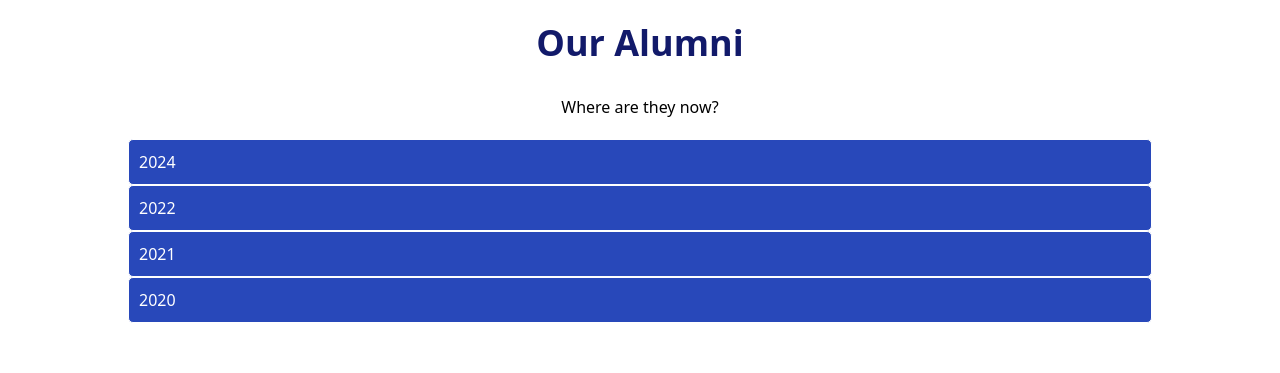
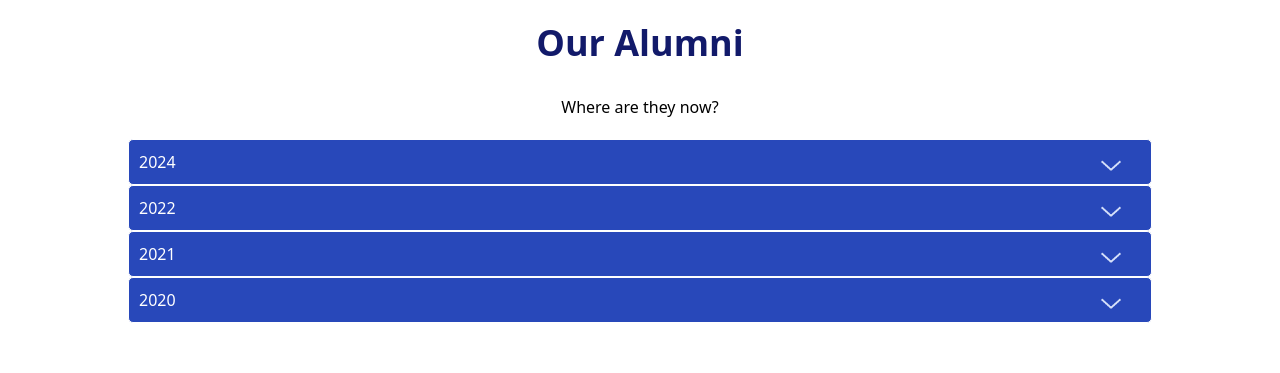
Before and after one commit to hoohacks/team-website, a React (Create React App) app: page / in a window 1280 px wide. Shown: the part 1600-1973 px from the top of the page. Built offline with nearby package versions, Linux system fonts and the light colour scheme; the HTML template or start-up script is replaced by a standard one.

Commit message:
added up and down arrows

```diff
--- a/src/Alumni.css
+++ b/src/Alumni.css
@@ -19,6 +19,11 @@
     border-radius: 5px;
     border-color: white;
     border-width: 0.5px;
+    flex-direction: row;
+    justify-content: space-between;
+    flex: 1;
+    display: flex;
+    width: 100%;
 }
 
 .bar.active{
@@ -66,6 +71,7 @@
 
 .topRow{
     flex-direction: row;
+    justify-content: space-between;
     flex: 1;
     display: flex;
     width: 100%;
@@ -77,6 +83,13 @@
     margin-top: 10px;
 }
 
+.arrow{
+    margin-right: 20px;
+    margin-top: 10px;
+    width: 2%;
+    height: 2%;
+}
+
 .profileImage{
     height: 50%;
     width: 50%;
--- a/src/screens/Home/Alumni.tsx
+++ b/src/screens/Home/Alumni.tsx
@@ -2,6 +2,8 @@ import React from "react";
 import { useState } from "react";
 import '../../Alumni.css';
 import profileImage from '../../assets/profile_image.png';
+import downArrow from '../../assets/downArrow.png';
+import upArrow from '../../assets/upArrow.png';
 
 
 const Alumni = () => {
@@ -41,14 +43,16 @@ const Alumni = () => {
                                 onClick={() => handleBarClick(item.year)}
                             >
                                 {item.year}
-                            </div>}
+                                <img className="arrow" src={upArrow}/>
+                            </div>
+                            }
                             {selectedYear === item.year ? (
                                 <div className = "dropdown"
                                 onClick={() => handleBarClick(item.year)}
                                 >
                                     <div className="topRow">
                                         <h3 className="year">{item.year}</h3>
-                                        <h3 className="arrow"> _ </h3>
+                                        <img className="arrow" src={downArrow}/>
                                     </div>
                                     <div className="peopleCol">
                                         <div className="peopleRow">
```
Also changed, not shown: src/assets/downArrow.png (added), src/assets/upArrow.png (added).
